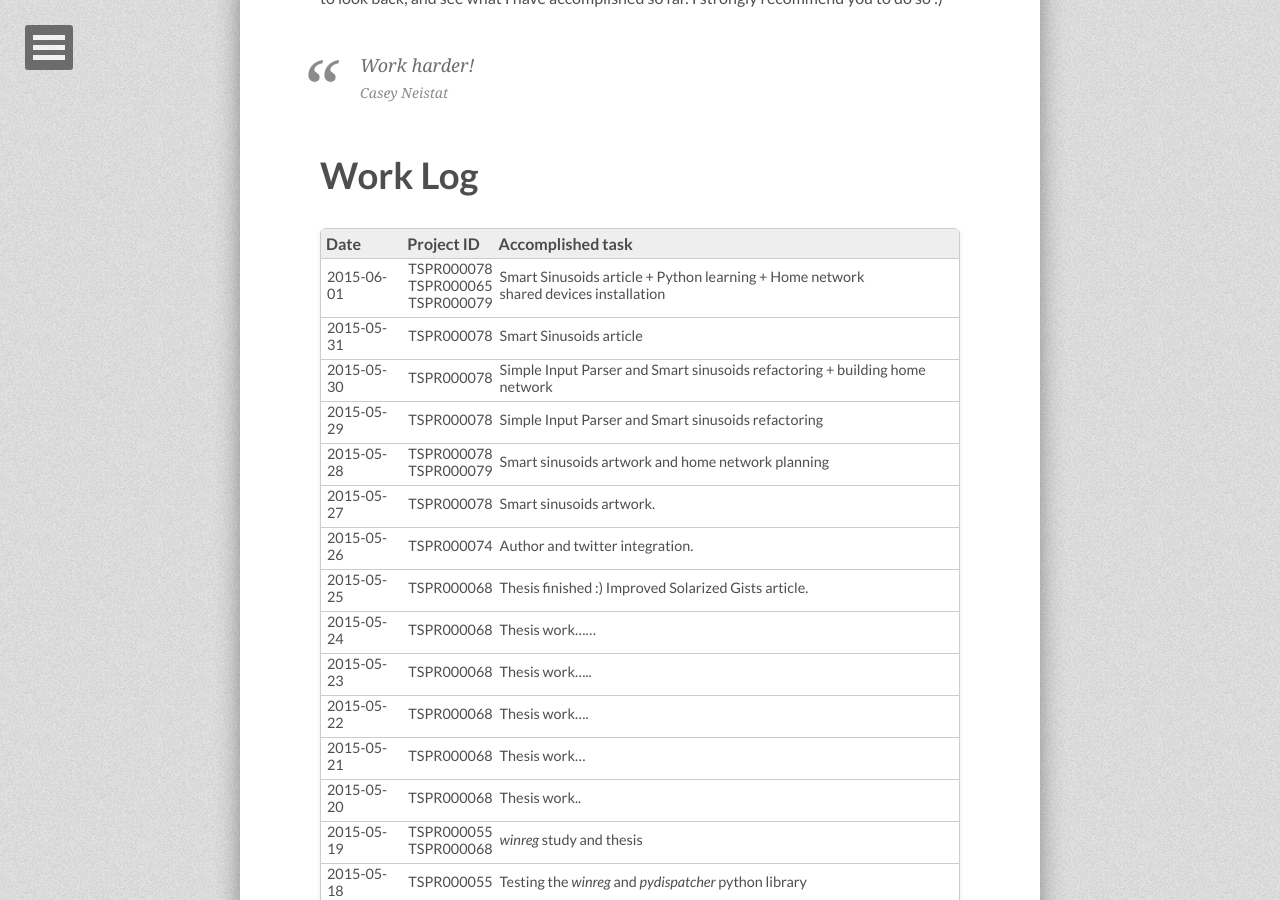
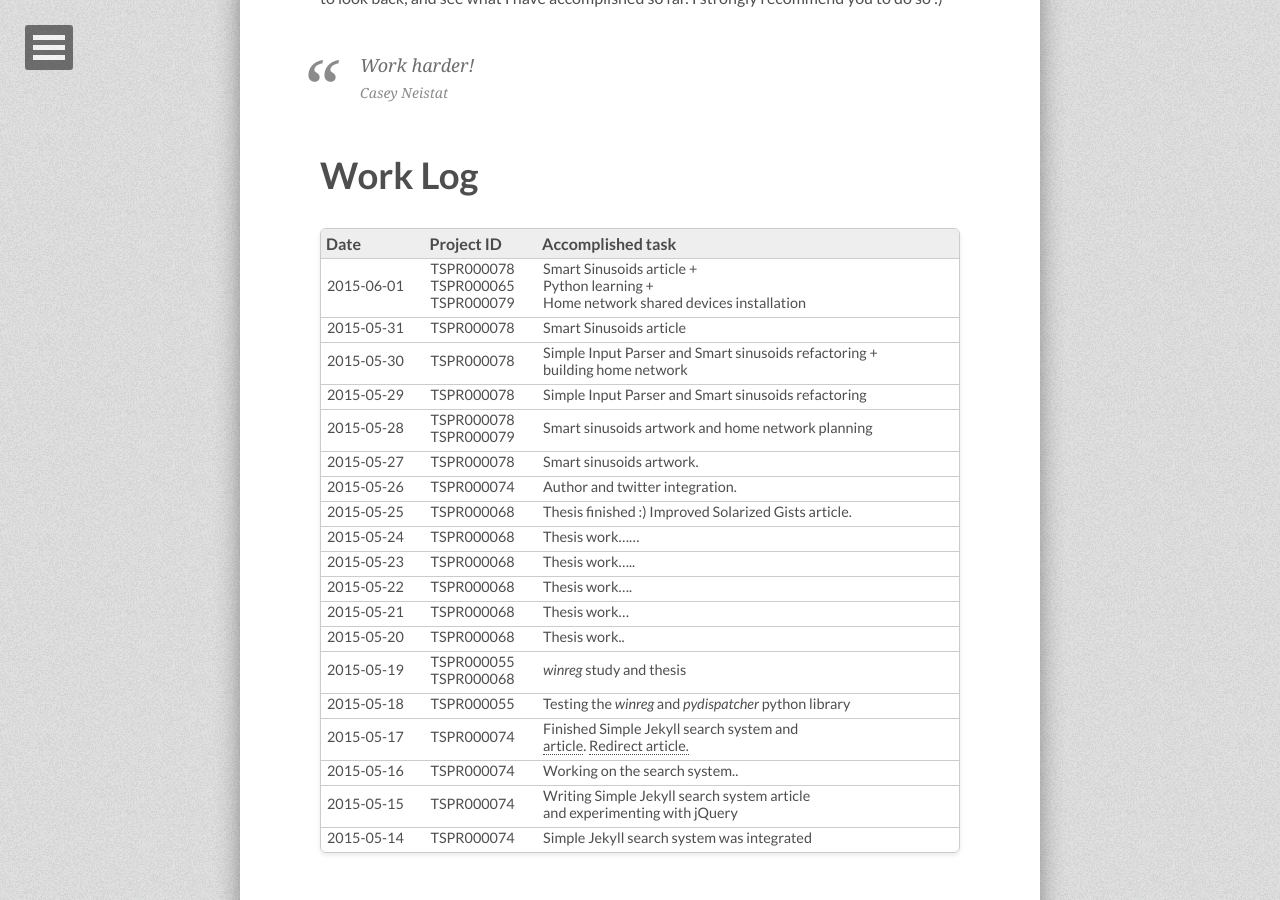
Before and after one commit to tiborsimon/tiborsimon.github.io, a Jekyll site: the page built from worklog/index.md, in a window 1280 px wide and 900 px high, scrolled down 677 px. Built offline with Jekyll 4.4.1, drawn with Linux system fonts in a browser that asks for light colours; nearby versions of some CDN libraries.

```diff
--- a/worklog/index.md
+++ b/worklog/index.md
@@ -29,9 +29,9 @@ Work harder!
 
 | Date | Project ID | Accomplished task |
 |:-----------|:------------|:------------|
-| 2015-06-01 | TSPR000078<br>TSPR000065<br>TSPR000079 | Smart Sinusoids article + Python learning + Home network<br>shared devices installation
+| 2015-06-01 | TSPR000078<br>TSPR000065<br>TSPR000079 | Smart Sinusoids article +<br>Python learning +<br>Home network shared devices installation
 | 2015-05-31 | TSPR000078 | Smart Sinusoids article
-| 2015-05-30 | TSPR000078 | Simple Input Parser and Smart sinusoids refactoring + building home network
+| 2015-05-30 | TSPR000078 | Simple Input Parser and Smart sinusoids refactoring +<br>building home network
 | 2015-05-29 | TSPR000078 | Simple Input Parser and Smart sinusoids refactoring
 | 2015-05-28 | TSPR000078<br>TSPR000079 | Smart sinusoids artwork and home network planning
 | 2015-05-27 | TSPR000078 | Smart sinusoids artwork.
```
